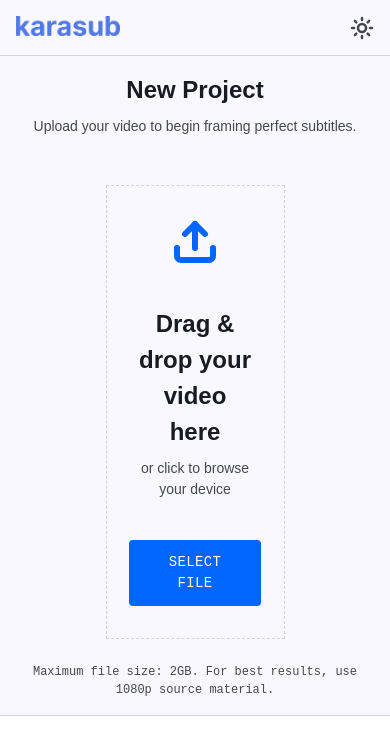
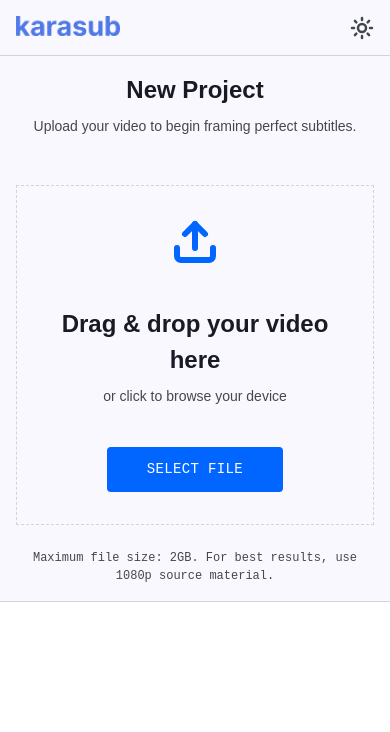
Before and after one commit to nvn0x33/karasub-web, a React (Vite) app in the folder client/: page / in a window 390 px wide. Shown: the top 732 px of the page. Built offline with nearby package versions, Linux system fonts and the light colour scheme.

Commit message:
feat: make UploadBox responsive

```diff
--- a/client/src/components/UploadBox.tsx
+++ b/client/src/components/UploadBox.tsx
@@ -4,7 +4,7 @@ import PrimaryButton from "./PrimaryButton";
 
 export default function UploadBox() {
     return (
-        <div className="p-8 flex flex-col items-center gap-10 border border-dashed border-outline w-1/2 m-auto">
+        <div className="p-8 flex flex-col items-center gap-10 border border-dashed border-outline w-1/2 m-auto max-md:w-full">
             <Upload size={48} className="text-primary" strokeWidth={3} />
             <HeadDesc
                 headline="Drag & drop your video here"
```
